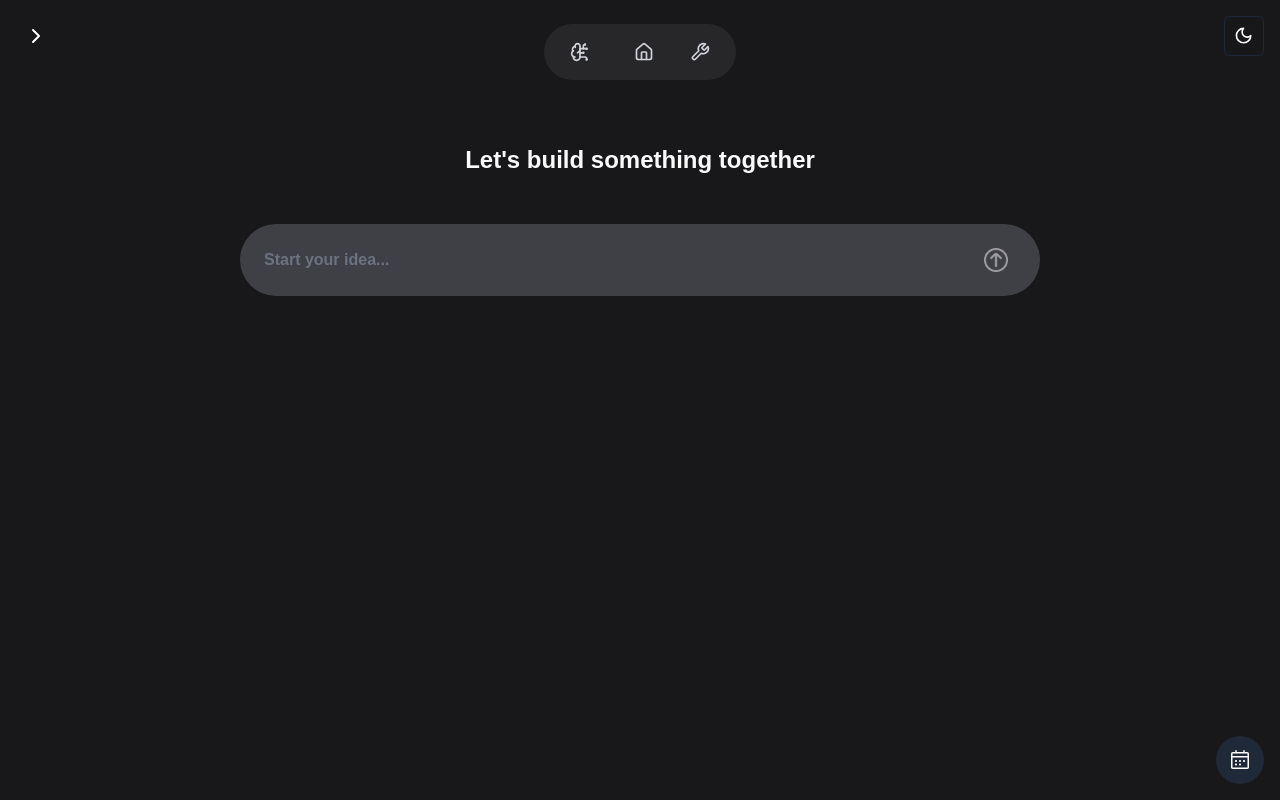
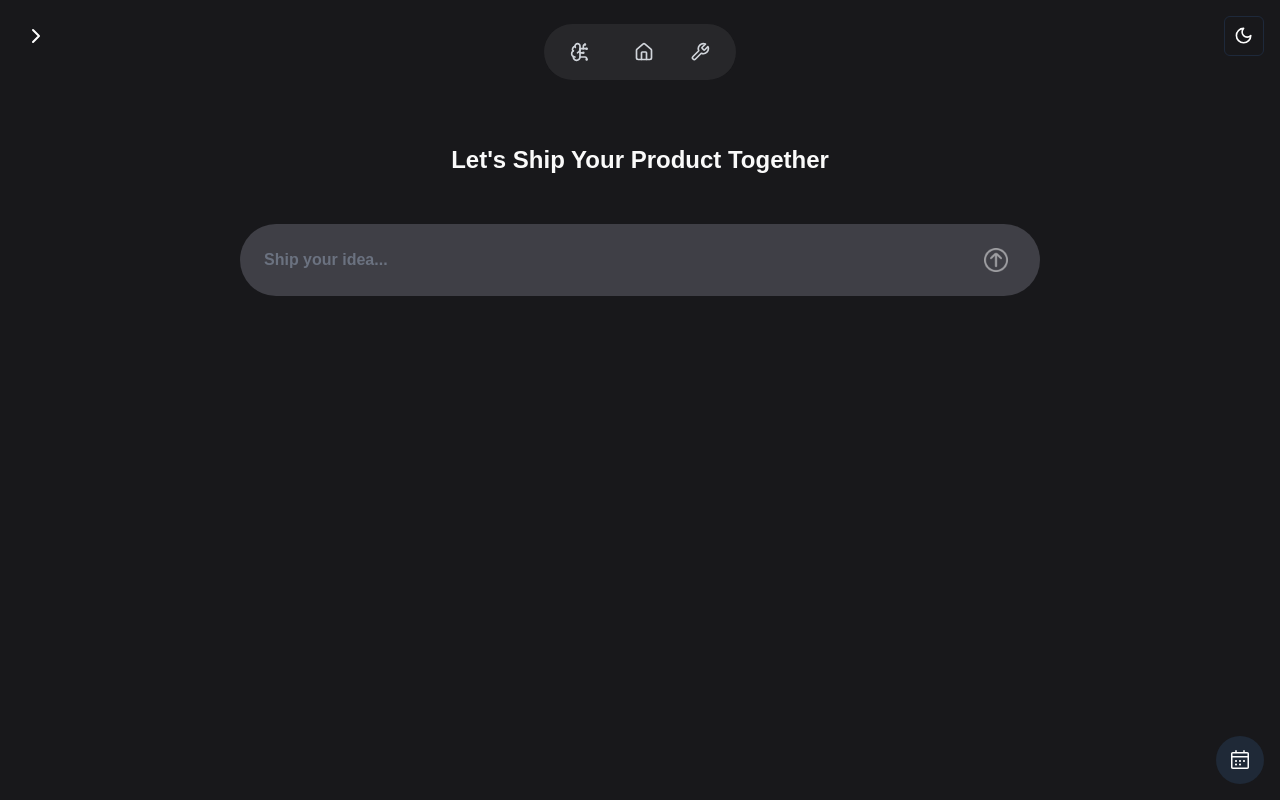
Before and after one commit to cloudboy-jh/monklabNJMAIN, a Next.js app: page / in a window 1280 px wide. Built offline with nearby package versions, Linux system fonts and the light colour scheme.

Commit message:
page animations and tagline changes

```diff
--- a/src/app/build/page.tsx
+++ b/src/app/build/page.tsx
@@ -16,9 +16,11 @@ function BuildPage() {
   const [startBuild, setStartBuild] = useState(false);
   const [selectedTechStack, setSelectedTechStack] = useState<string[]>([]);
   const [showCodeBox, setShowCodeBox] = useState(false);
+  const [isVisible, setIsVisible] = useState(false);
 
   useEffect(() => {
     loadTechStack();
+    setIsVisible(true); // Trigger the fade-in effect
   }, []);
 
   function simulateProgress() {
@@ -64,7 +66,9 @@ function BuildPage() {
   }
 
   return (
-    <div className={`w-full min-h-screen flex flex-col ${theme === 'dark' ? 'bg-zinc-900' : 'bg-gray-100'}`}>
+    <div
+      className={`w-full min-h-screen flex flex-col ${theme === 'dark' ? 'bg-zinc-900' : 'bg-gray-100'} transition-opacity duration-1000 ${isVisible ? 'opacity-100' : 'opacity-0'}`}
+    >
       <Header />
       <main className="flex flex-col items-center justify-start p-4 sm:p-6 mt-4">
         <div className="flex flex-col items-center space-y-4">
--- a/src/app/page.tsx
+++ b/src/app/page.tsx
@@ -1,11 +1,21 @@
-import React from 'react';
+"use client";
+
+import React, { useEffect, useState } from 'react';
 import ChatBox from '@/components/ui/ChatBox';
 import Header from '@/components/ui/Header';
 import { SchedulerComponent } from '@/components/ui/scheduler';
 
 const HomePage: React.FC = () => {
+  const [isVisible, setIsVisible] = useState(false);
+
+  useEffect(() => {
+    setIsVisible(true); // Trigger the fade-in effect
+  }, []);
+
   return (
-    <div className="w-full min-h-screen flex flex-col items-center bg-background text-foreground">
+    <div
+      className={`w-full min-h-screen flex flex-col items-center bg-background text-foreground transition-opacity duration-1000 ${isVisible ? 'opacity-100' : 'opacity-0'}`}
+    >
       <Header />
       <main className="flex-1 w-full flex flex-col items-center justify-center">
         <div className="w-full max-w-4xl p-4 sm:p-6 md:p-8 rounded-2xl">
--- a/src/components/ui/ChatBox.tsx
+++ b/src/components/ui/ChatBox.tsx
@@ -158,7 +158,7 @@ const ChatBox: React.FC = () => {
     <div className="flex flex-col items-center justify-start h-full pb-40"> {/* Changed pt-10 to pb-20 */}
       <div className="relative mb-8"> {/* Increased bottom margin */}
         <h1 className="text-2xl font-bold relative overflow-hidden">
-          <span className="shine-text">Let's build something together</span>
+          <span className="shine-text">Let's Ship Your Product Together</span>
           <div className="light-sweep absolute inset-0"></div>
         </h1>
       </div>
@@ -172,7 +172,7 @@ const ChatBox: React.FC = () => {
           type="text"
           value={inputMessage}
           onChange={handleInputChange}
-          placeholder={isChatStarted ? "Message MonkLab" : "Start your idea..."}
+          placeholder={isChatStarted ? "Message MonkLab" : "Ship your idea..."}
           className={`flex-grow bg-transparent border-none p-2 text-base outline-none font-bold ${
             theme === 'dark' ? 'text-white placeholder-gray-500' : 'text-black placeholder-gray-400'
           }`}
```
